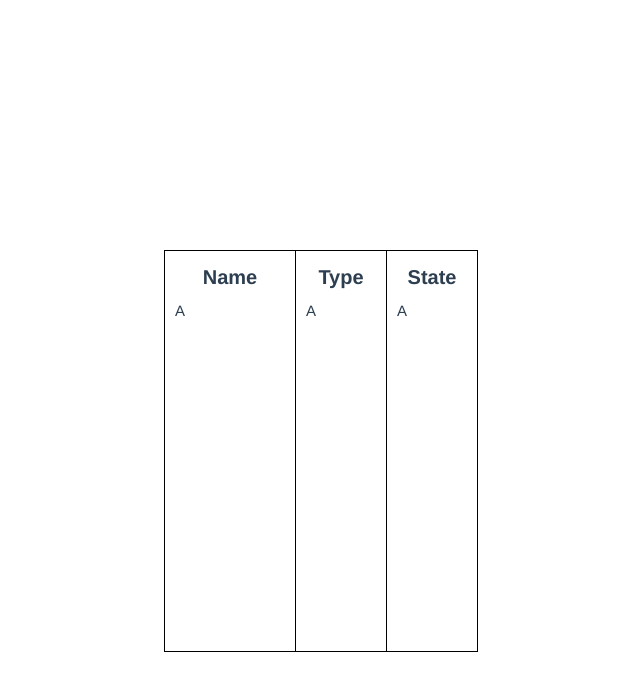
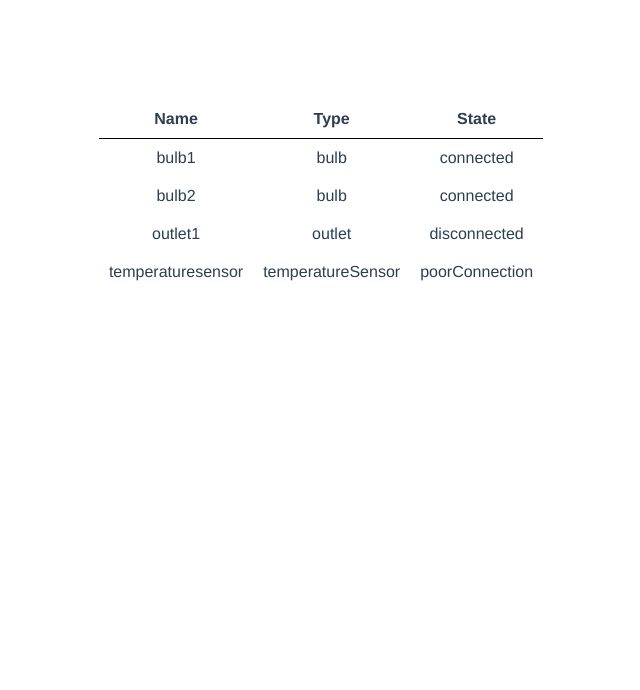
Before and after one commit to sylwia-polanska/smart-home, a Vue app: page / in a window 1280 px wide. Shown: the top 690 px of the page, without its empty margins (319-959 px from the left). Built offline with nearby package versions, Linux system fonts and the light colour scheme.

Commit message:
layout changes

```diff
--- a/src/components/HelloWorld.vue
+++ b/src/components/HelloWorld.vue
@@ -1,71 +1,98 @@
 <template>
-  <div>
-    <div class="devicesList">
-      <h1>Name</h1>
-      <ul id="devicesName">
-        <li>a</li>
-      </ul>
-    </div>
-    <div class="devicesList">
-      <h1>Type</h1>
-      <ul id="devicesType">
-        <li>a</li>
-      </ul>
-    </div>
-    <div class="devicesList">
-      <h1>State</h1>
-      <ul id="devicesConnectionState">
-        <li>a</li>
-      </ul>
-    </div>
+  <div id="mainTemplateContainer">
+    <table>
+      <tr>
+        <th>Name</th>
+        <th>Type</th>
+        <th>State</th>
+      </tr>
+      <tr v-for="device in mockedDevices.allDevices" :key="device.id">
+        <td>{{ device.name }}</td>
+        <td>{{ device.type }}</td>
+        <td>{{ device.connectionState }}</td>
+      </tr>
+    </table>
   </div>
-
 </template>
 
 <script>
+export default{
+  data() {
+    return {
+      mockedDevices: {
+        allDevices: [],
+        smartBulbs: [
+          {
+            type: 'bulb',
+            id: '45255',
+            name: 'bulb1',
+            connectionState: 'connected',
+            isTurnedOn: true,
+            brightness: 92,
+            color: 'blue'
+          },
+          {
+            type: 'bulb',
+            id: '23423',
+            name: 'bulb2',
+            connectionState: 'connected',
+            isTurnedOn: true,
+            brightness: 90,
+            color: 'green'
+          }
+        ],
+        smartOutlets: [
+          {
+            type: 'outlet',
+            id: '34535',
+            name: 'outlet1',
+            connectionState: 'disconnected',
+            isTurnedOn: 'false',
+            powerConsumption: 20,
+          }
+        ],
+        SmartTemperatureSensor: [
+          {
+            type: 'temperatureSensor',
+            id: '34342',
+            name: 'temperaturesensor',
+            connectionState: 'poorConnection',
+            temperature: 25,
+          }
+        ]
+      }
+    }
+  },
+  methods: {
+    mixAllDevicesInOneArray() {
+      this.mockedDevices.allDevices.push(...this.mockedDevices.smartBulbs);
+      this.mockedDevices.allDevices.push(...this.mockedDevices.smartOutlets);
+      this.mockedDevices.allDevices.push(...this.mockedDevices.SmartTemperatureSensor);
+    }
+  },
+  mounted() {
+    this.mixAllDevicesInOneArray();
+  }
+}
 
 </script>
 
 <style scoped>
-  .devicesList {
-    height: 400px;
-    border: solid 1px black;
-    border-left: none;
-    display: inline-block;
-    list-style-type: none;
-    margin-top: 250px
-  }
-
-  .devicesList:first-of-type {
-    border-left: solid 1px black;
-  }
-
-  #devicesType, #devicesConnectionState{
-    width: 80px;
-  }
-
-  #devicesName {
-    width: 120px
-  }
-
-  h1 {
-    font-size: 20px;
-    margin-top: 15px;
-    display: inline-block;
-  }
-
-  ul {
-    margin: 0;
-    list-style-type: none;
-    padding-left: 10px;
-    text-align: left;
-    text-transform: capitalize;
-    font-size: 15px;
-  }
-
-  #devicesName li {
-    cursor: pointer;
-  }
-
-
+#mainTemplateContainer table {
+  margin: auto;
+  margin-top: 100px;
+  border-spacing: 0;
+}
+#mainTemplateContainer table td,
+#mainTemplateContainer table th {
+  padding: 10px;
+}
+#mainTemplateContainer table th {
+  border-bottom: 1px solid black;
+}
+#mainTemplateContainer table tr:hover td {
+  background-color: black;
+  color: white;
+  cursor: pointer;
+}
 </style>
```
